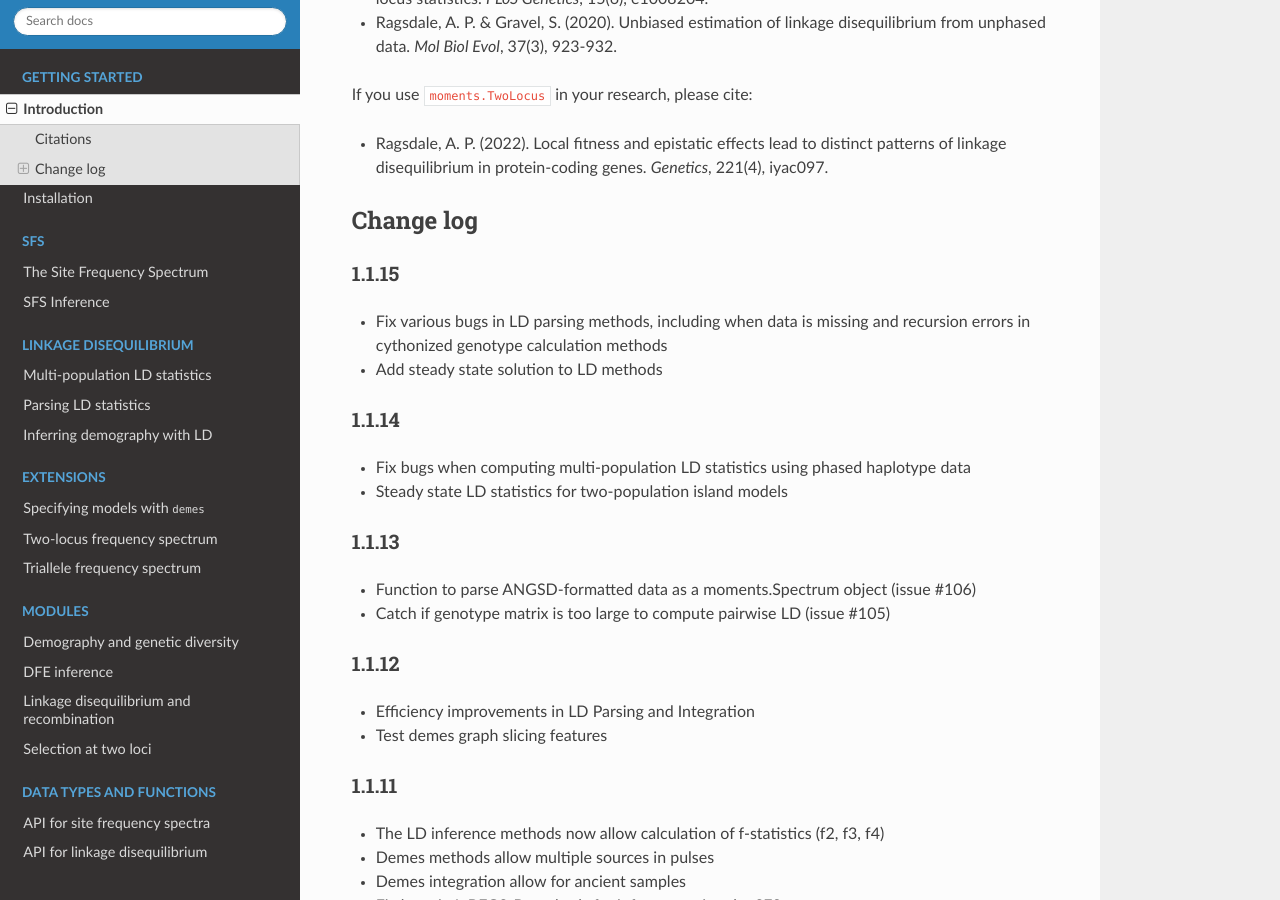
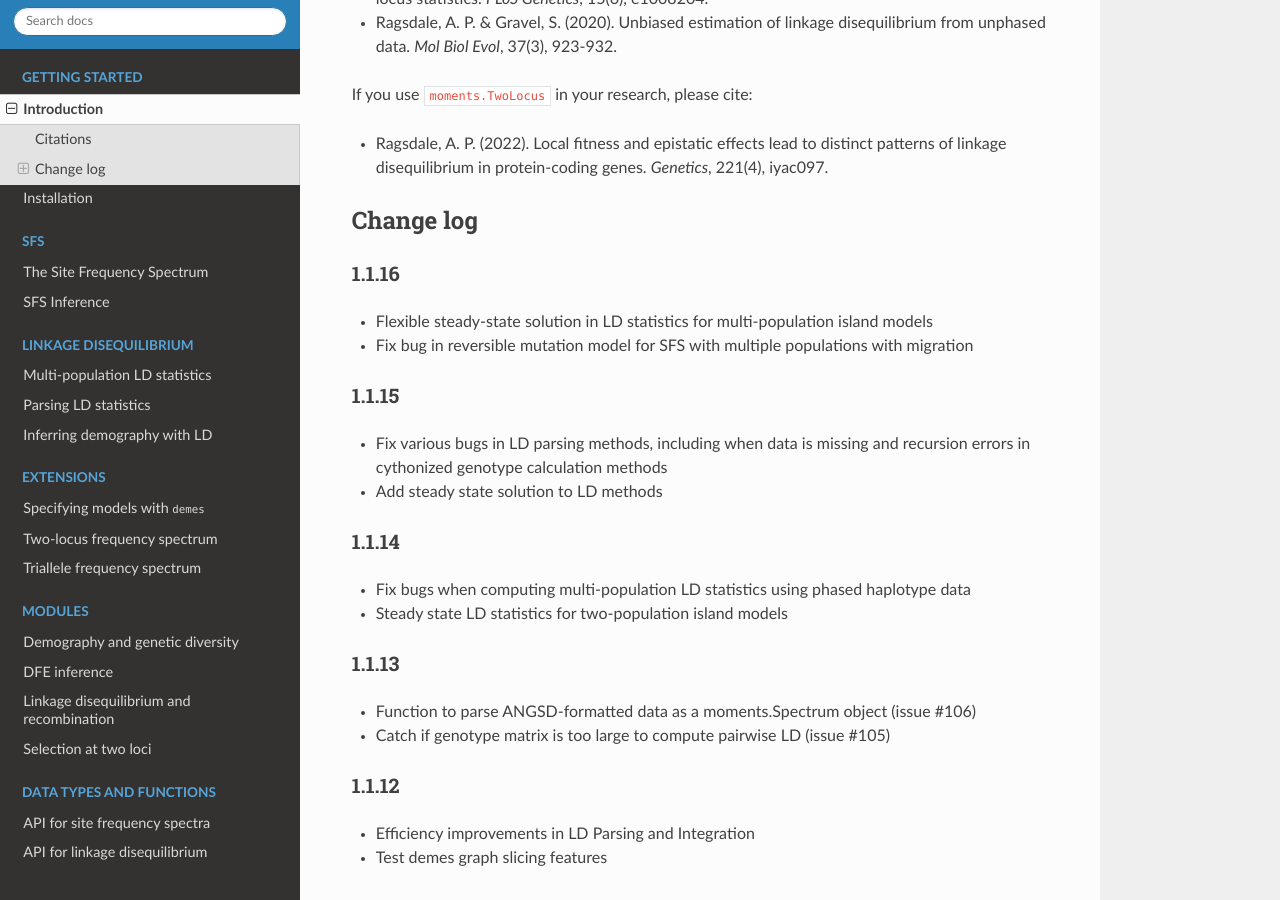
Before and after one commit to MomentsLD/moments, a Sphinx documentation site: the page built from docs/introduction.rst, in a window 1280 px wide and 900 px high, scrolled down 1034 px. Built offline with Sphinx 7.4.7 and the Read the Docs theme 2.0.0, drawn with Linux system fonts in a browser that asks for light colours.

```diff
--- a/docs/introduction.rst
+++ b/docs/introduction.rst
@@ -60,6 +60,14 @@ If you use ``moments.TwoLocus`` in your research, please cite:
 **********
 Change log
 **********
+
+1.1.16
+======
+
+- Flexible steady-state solution in LD statistics for multi-population
+  island models
+- Fix bug in reversible mutation model for SFS with multiple populations
+  with migration
 
 1.1.15
 ======
--- a/moments/_version.py
+++ b/moments/_version.py
@@ -1,4 +1,4 @@
 """Version information."""
 
 # The following line *must* be the last in the module, exactly as formatted:
-__version__ = "1.1.15"
+__version__ = "1.1.16"
```
Also changed, not shown: 1 other file.
